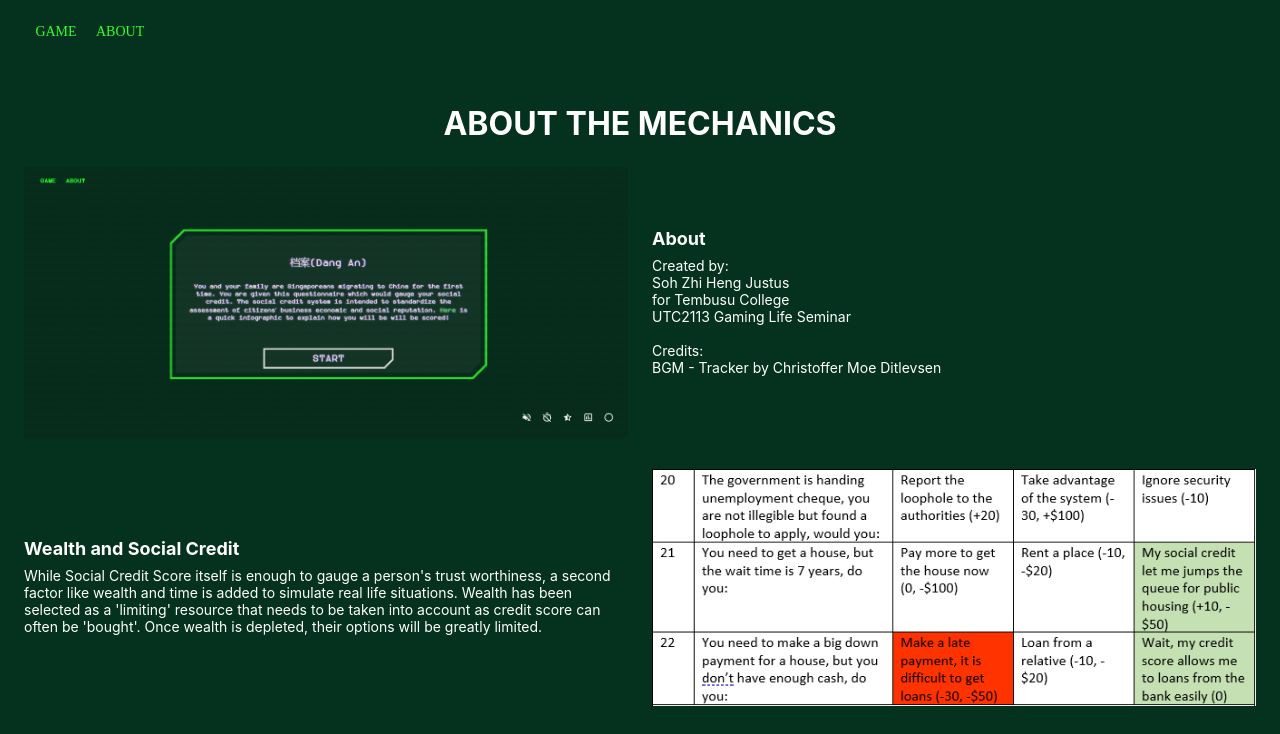
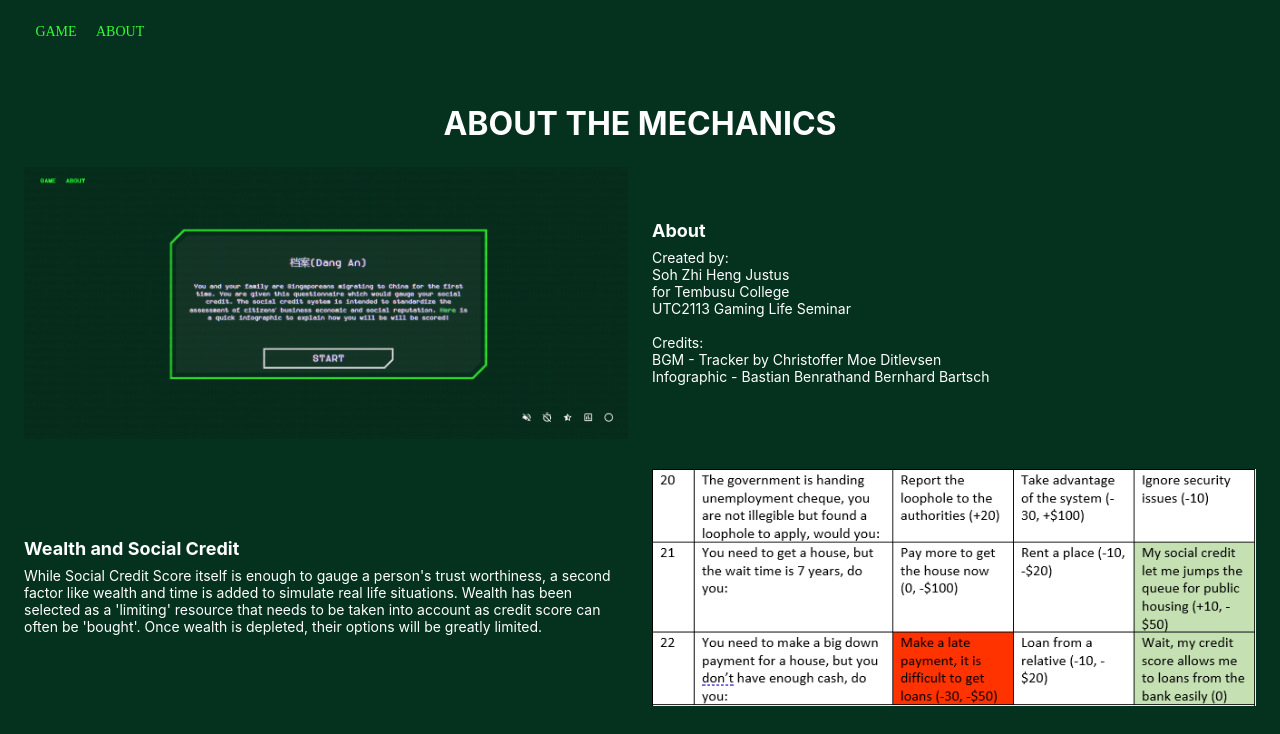
Before and after one commit to justussoh/social_credit_simulation, a React (Create React App) app: page /about in a window 1280 px wide. Shown: the top 734 px of the page. Built offline with nearby package versions, Linux system fonts and the light colour scheme; a web font is replaced by a local one.

Commit message:
feat: added credits

```diff
--- a/src/components/About/about.js
+++ b/src/components/About/about.js
@@ -46,7 +46,8 @@ export const About = () => {
               UTC2113 Gaming Life Seminar <br />
               <br />
               Credits: <br />
-              BGM - Tracker by Christoffer Moe Ditlevsen
+              BGM - Tracker by Christoffer Moe Ditlevsen <br />
+              Infographic - Bastian Benrathand Bernhard Bartsch
             </div>
           </Grid>
 
```
